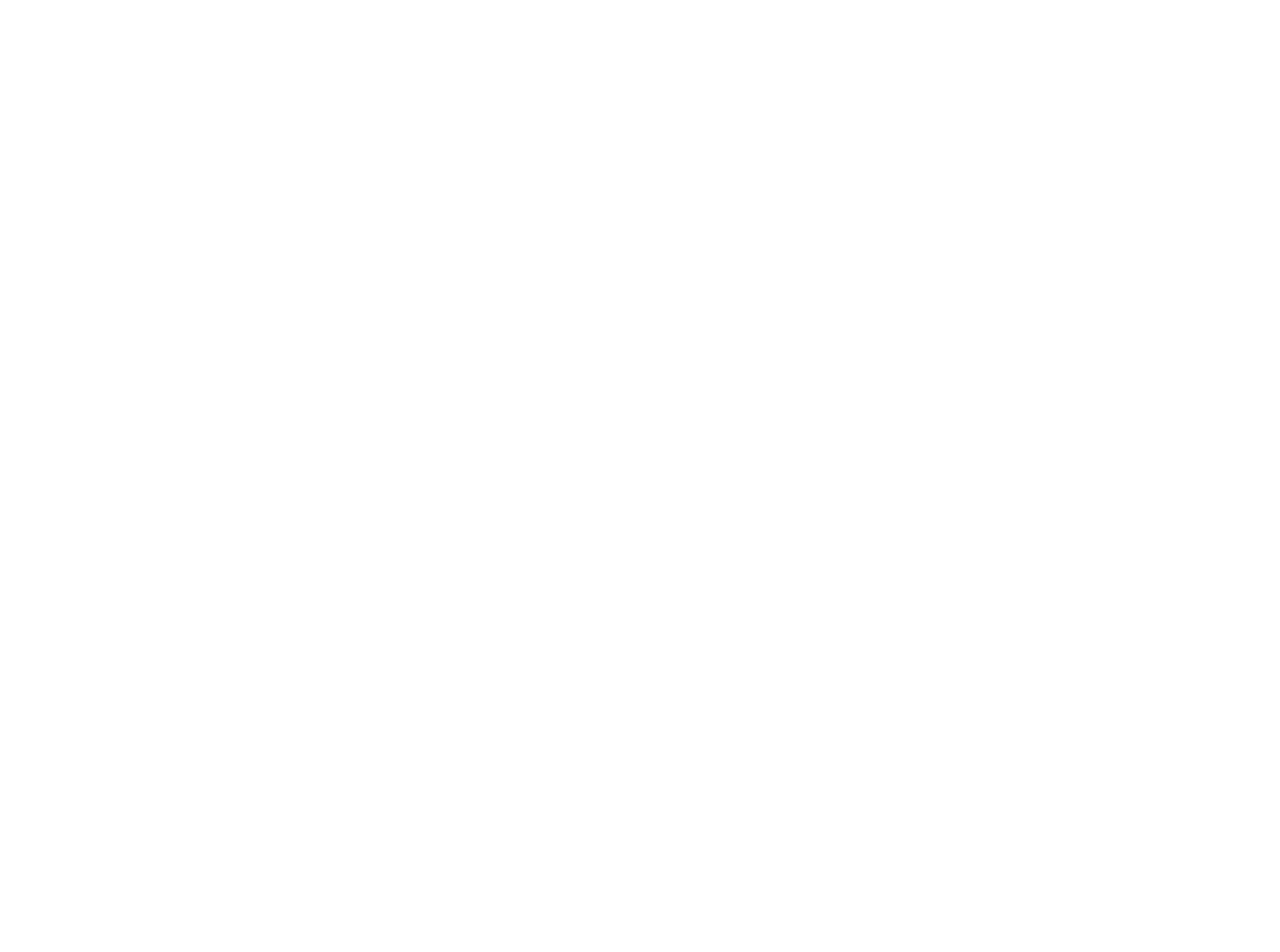
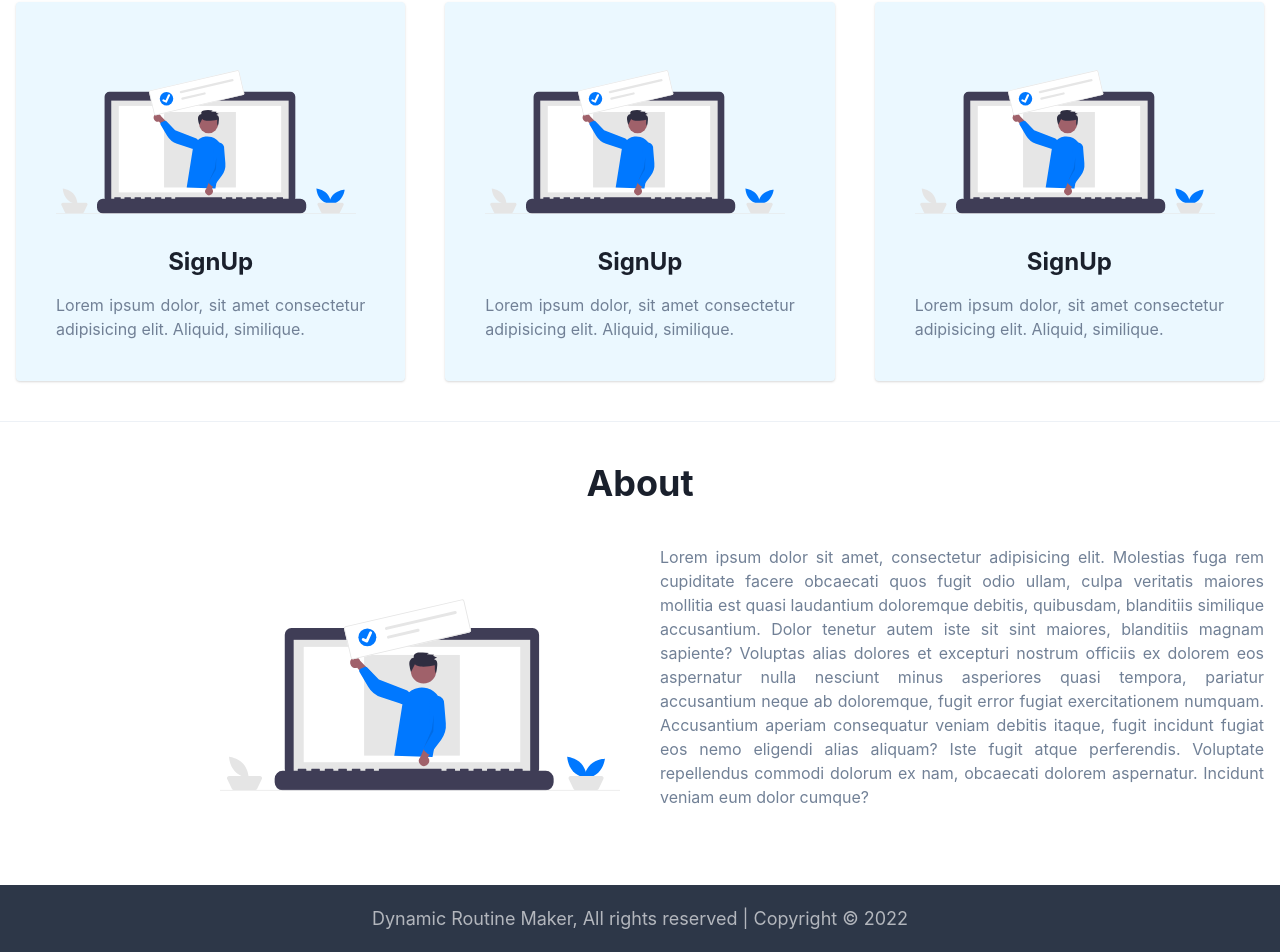
Before and after one commit to sandip-sadhukhan/dynamic_routine_maker, a Next.js app in the folder frontend/: page / in a window 1280 px wide. Shown: the part 658-1610 px from the top of the page. Before the commit the page ends 800 px from the top, so only its background shows below. Built offline with nearby package versions, Linux system fonts and the light colour scheme.

Commit message:
How to use & hero section & about done

```diff
--- a/frontend/components/home/about.tsx
+++ b/frontend/components/home/about.tsx
@@ -0,0 +1,61 @@
+import {
+  Container,
+  Flex,
+  GridItem,
+  Heading,
+  SimpleGrid,
+  Text,
+} from "@chakra-ui/react"
+import Image from "next/image"
+import React from "react"
+
+const About: React.FC = () => {
+  return (
+    <Container
+      maxW="container.xl"
+      my={10}
+      centerContent
+      id="about-me"
+    >
+      <Heading as="h2" mb={10}>
+        About
+      </Heading>
+      <SimpleGrid columns={{ base: 1, md: 2 }} gap={10}>
+        <GridItem>
+          <Flex justifyContent="end">
+            <Image
+              src="/hero-image.svg"
+              alt="Hero Image"
+              height="300px"
+              width="400px"
+            />
+          </Flex>
+        </GridItem>
+        <GridItem>
+          <Text textAlign="justify" color="gray.500">
+            Lorem ipsum dolor sit amet, consectetur
+            adipisicing elit. Molestias fuga rem cupiditate
+            facere obcaecati quos fugit odio ullam, culpa
+            veritatis maiores mollitia est quasi laudantium
+            doloremque debitis, quibusdam, blanditiis
+            similique accusantium. Dolor tenetur autem iste
+            sit sint maiores, blanditiis magnam sapiente?
+            Voluptas alias dolores et excepturi nostrum
+            officiis ex dolorem eos aspernatur nulla
+            nesciunt minus asperiores quasi tempora,
+            pariatur accusantium neque ab doloremque, fugit
+            error fugiat exercitationem numquam. Accusantium
+            aperiam consequatur veniam debitis itaque, fugit
+            incidunt fugiat eos nemo eligendi alias aliquam?
+            Iste fugit atque perferendis. Voluptate
+            repellendus commodi dolorum ex nam, obcaecati
+            dolorem aspernatur. Incidunt veniam eum dolor
+            cumque?
+          </Text>
+        </GridItem>
+      </SimpleGrid>
+    </Container>
+  )
+}
+
+export default About
--- a/frontend/components/home/footer.tsx
+++ b/frontend/components/home/footer.tsx
@@ -0,0 +1,21 @@
+import { Box, Container, Text } from "@chakra-ui/react"
+import React from "react"
+
+const Footer: React.FC = () => {
+  return (
+    <Box bg="gray.700" py={5} mb={0}>
+      <Container maxW="container.xl" centerContent>
+        <Text
+          fontSize="lg"
+          color="whiteAlpha.700"
+          textAlign="center"
+        >
+          Dynamic Routine Maker, All rights reserved |
+          Copyright &copy; 2022
+        </Text>
+      </Container>
+    </Box>
+  )
+}
+
+export default Footer
--- a/frontend/components/home/hero-section.tsx
+++ b/frontend/components/home/hero-section.tsx
@@ -13,7 +13,7 @@ import React from "react"
 
 const HeroSection: React.FC = () => {
   return (
-    <Container maxW="container.xl" centerContent>
+    <Container maxW="container.xl" centerContent id="home">
       <SimpleGrid
         columns={{ base: 1, md: 2 }}
         w="full"
--- /dev/null
+++ b/frontend/components/home/how-to-use-box.tsx
@@ -0,0 +1,37 @@
+import {
+  Box,
+  Heading,
+  Text,
+  useColorModeValue,
+} from "@chakra-ui/react"
+import Image from "next/image"
+import React from "react"
+
+const HowToUseBox: React.FC = () => {
+  const boxBg = useColorModeValue("blue.50", "gray.700")
+
+  return (
+    <Box shadow="base" bg={boxBg} p={10} rounded="base">
+      <Image
+        src="/hero-image.svg"
+        alt="Hero Image"
+        height="200px"
+        width="300px"
+      />
+      <Heading
+        as="h3"
+        fontSize="2xl"
+        textAlign="center"
+        mb={4}
+      >
+        SignUp
+      </Heading>
+      <Text textAlign="justify" color="gray.500">
+        Lorem ipsum dolor, sit amet consectetur adipisicing
+        elit. Aliquid, similique.
+      </Text>
+    </Box>
+  )
+}
+
+export default HowToUseBox
--- a/frontend/components/home/how-to-use.tsx
+++ b/frontend/components/home/how-to-use.tsx
@@ -0,0 +1,36 @@
+import {
+  Container,
+  GridItem,
+  Heading,
+  SimpleGrid,
+} from "@chakra-ui/react"
+import React from "react"
+import HowToUseBox from "./how-to-use-box"
+
+const HowToUse: React.FC = () => {
+  return (
+    <Container
+      maxW="container.xl"
+      my={10}
+      centerContent
+      id="how-it-works"
+    >
+      <Heading as="h2" mb={10}>
+        How To Use
+      </Heading>
+      <SimpleGrid columns={{ base: 1, md: 3 }} gap={10}>
+        <GridItem>
+          <HowToUseBox />
+        </GridItem>
+        <GridItem>
+          <HowToUseBox />
+        </GridItem>
+        <GridItem>
+          <HowToUseBox />
+        </GridItem>
+      </SimpleGrid>
+    </Container>
+  )
+}
+
+export default HowToUse
--- a/frontend/components/navbar.tsx
+++ b/frontend/components/navbar.tsx
@@ -52,7 +52,7 @@ const Navbar = () => {
             display={{ base: "none", md: "flex" }}
           >
             <Button variant="link">
-              <Link href="/" passHref>
+              <Link href="/#home" passHref>
                 Home
               </Link>
             </Button>
--- a/frontend/pages/index.tsx
+++ b/frontend/pages/index.tsx
@@ -1,6 +1,9 @@
 import { Divider } from "@chakra-ui/react"
 import type { NextPage } from "next"
+import About from "../components/home/about"
+import Footer from "../components/home/footer"
 import HeroSection from "../components/home/hero-section"
+import HowToUse from "../components/home/how-to-use"
 import Navbar from "../components/navbar"
 
 const Home: NextPage = () => {
@@ -9,6 +12,10 @@ const Home: NextPage = () => {
       <Navbar />
       <HeroSection />
       <Divider />
+      <HowToUse />
+      <Divider />
+      <About />
+      <Footer />
     </>
   )
 }
--- a/frontend/styles/globals.css
+++ b/frontend/styles/globals.css
@@ -0,0 +1,3 @@
+body {
+  scroll-behavior: smooth !important;
+}
```
